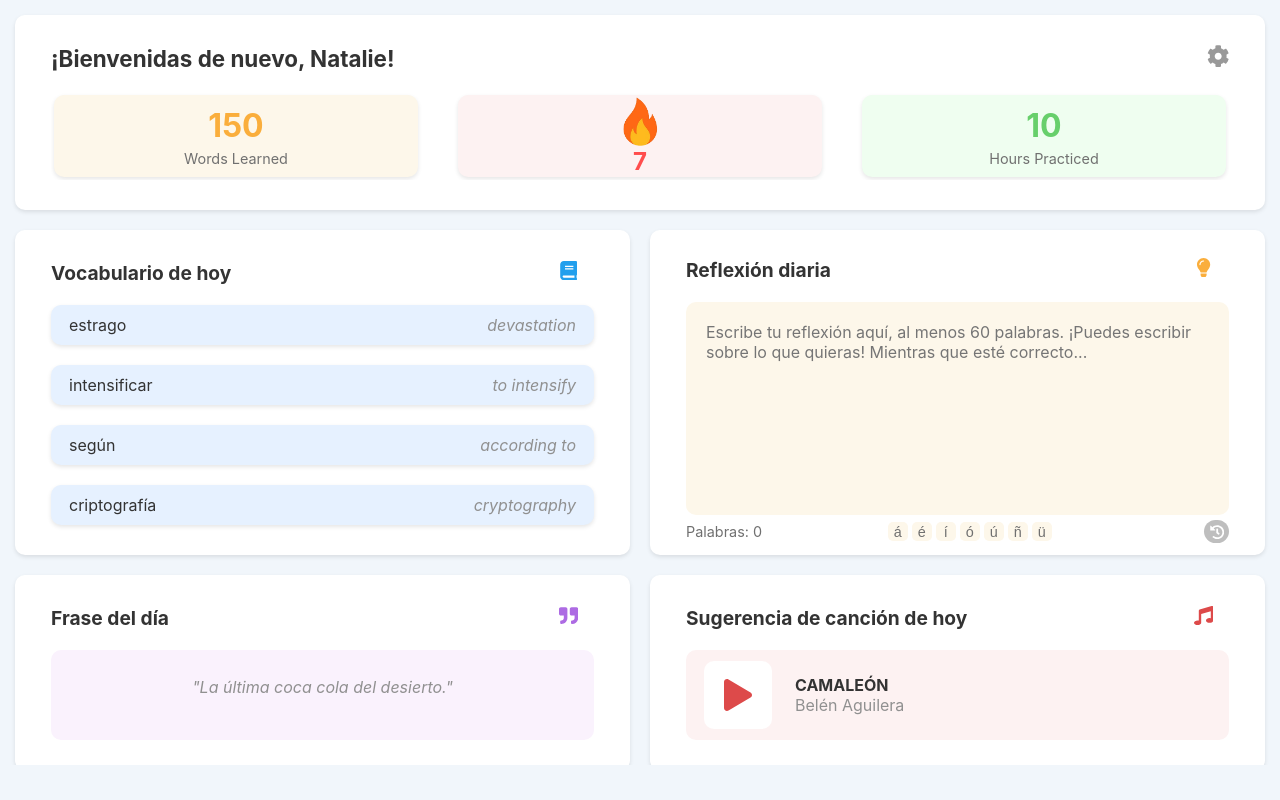
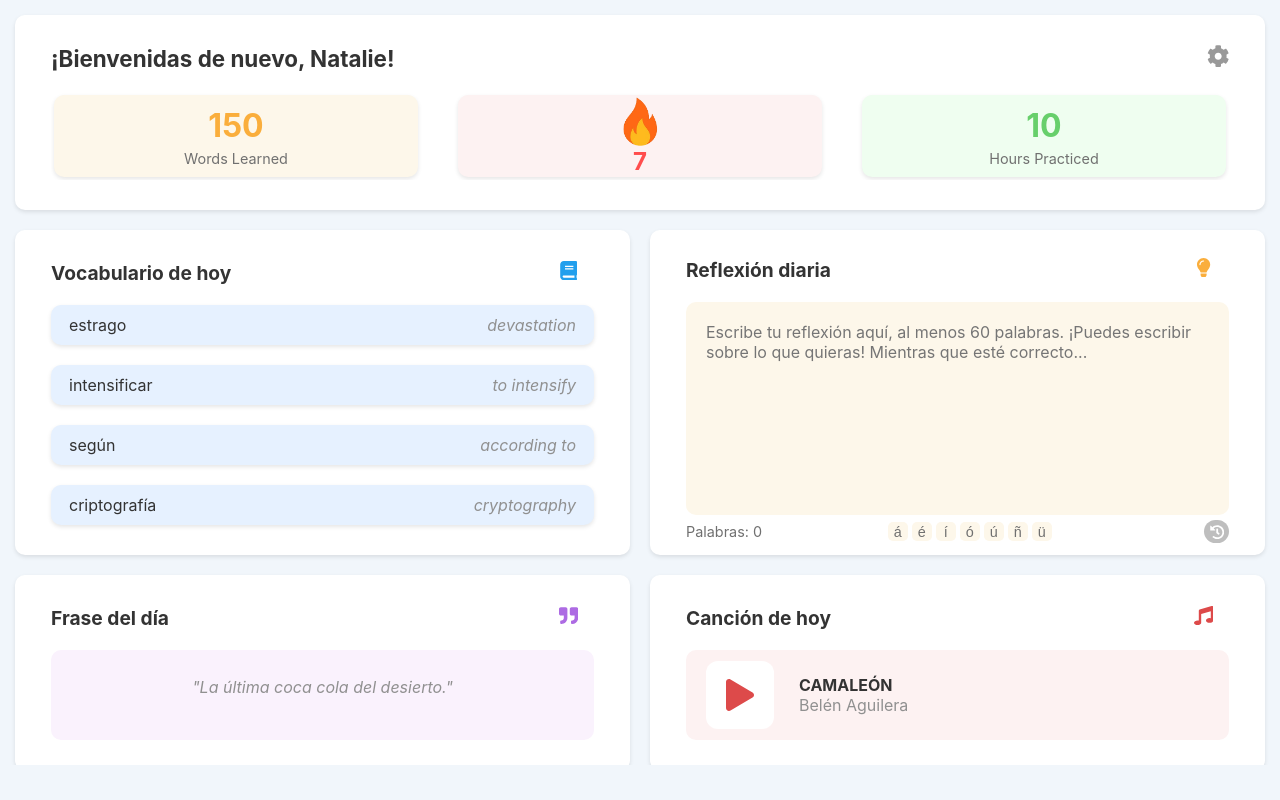
Before and after one commit to snowcodeer/language-dailies-frontend, a React (Create React App) app: page / in a window 1280 px wide. Built offline with nearby package versions, Linux system fonts and the light colour scheme.

Commit message:
appearance changes

```diff
--- a/src/components/MusicBox.jsx
+++ b/src/components/MusicBox.jsx
@@ -100,7 +100,7 @@ const MusicBox = () => {
   return (
     <>
       <h2>
-        <span className="heading-text">Sugerencia de canción de hoy</span>
+        <span className="heading-text">Canción de hoy</span>
         <div className="like-icon-container">
           {showHeart ? (
             liked ? (
--- a/src/styles/MusicBox.css
+++ b/src/styles/MusicBox.css
@@ -9,8 +9,8 @@ align-items: center;
 }
 
 .play-button {
-margin: 8px;
-border-radius: 10px;
+margin: 10px;
+border-radius: 12px;
 border: none;
 background: #ffffff;
 padding: 18px;
```
Also changed, not shown: 1 other file (tests, documents, lock files or other folders).
